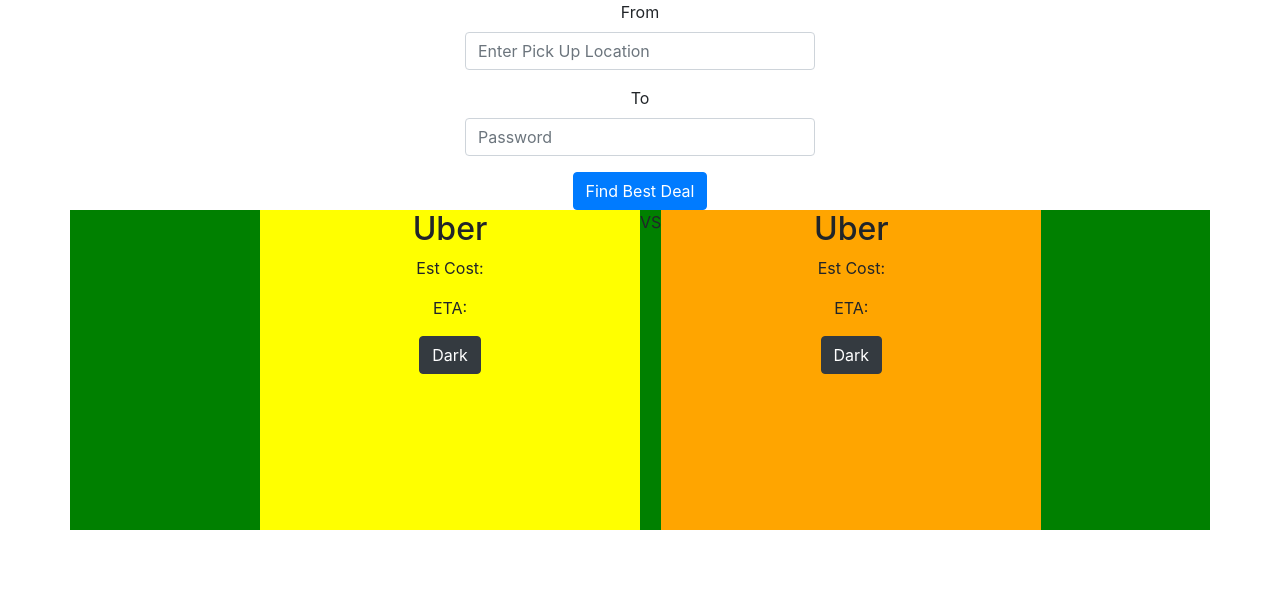
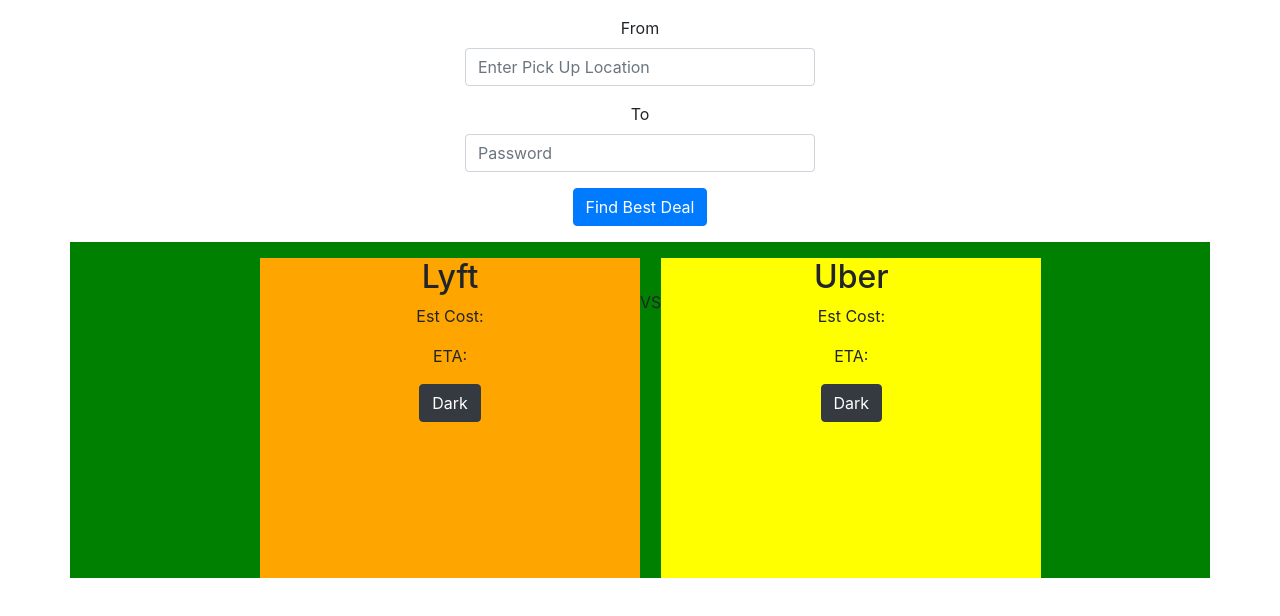
Before and after one commit to Rosenmatt1/UberVsLyftCost, a React (Create React App) app: page / in a window 1280 px wide. Shown: the top 616 px of the page. Built offline with nearby package versions, Linux system fonts and the light colour scheme.

Commit message:
Added Margin to components

```diff
--- a/src/Components/Comparison.js
+++ b/src/Components/Comparison.js
@@ -3,27 +3,27 @@
 
 const Comparison = (props) => {
   return (
-    <div className="container">
+    <div className="container mt-3">
       <div className="row comparison">
         <div className="col-2"></div>
 
-        <div className="col-4 uber text-center">
-          <h2>Uber</h2>
+        <div className="col-4 lyft text-center mt-3">
+          <h2>Lyft</h2>
           <p>Est Cost:</p>
           <p>ETA:</p>
-          <button type="button" class="btn btn-dark">Dark</button>
+          <button type="button" className="btn btn-dark">Dark</button>
         </div>
 
 
 
-        <p>VS</p>
+        <p className="mt-5">VS</p>
 
 
-        <div className="col-4 lyft text-center">
+        <div className="col-4 uber text-center mt-3">
           <h2>Uber</h2>
           <p>Est Cost:</p>
           <p>ETA:</p>
-          <button type="button" class="btn btn-dark">Dark</button>
+          <button type="button" className="btn btn-dark">Dark</button>
         </div>
 
         <div className="col-2"></div>
--- a/src/Components/Form.js
+++ b/src/Components/Form.js
@@ -3,7 +3,7 @@
 
 const Form = (props) => {
   return (
-    <div className="container text-center">
+    <div className="container text-center mt-3">
       <div className="row">
 
         <div className="col-4"></div>
```
